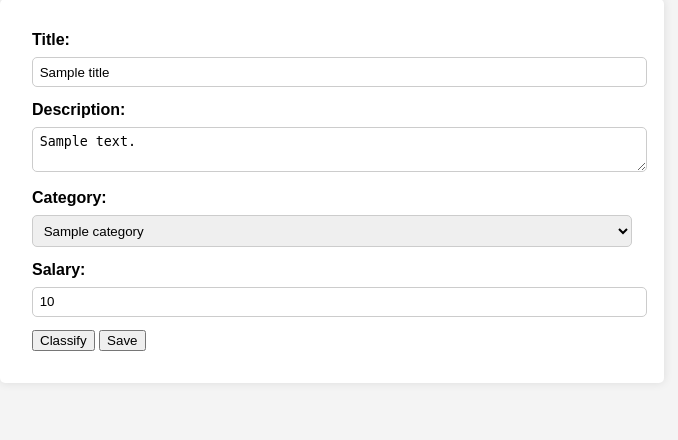
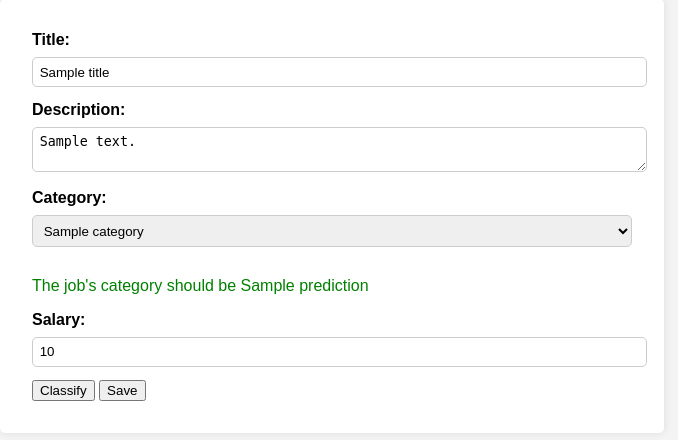
Before and after one commit to trungkien15work/COSC3015_Assignment_3_P2, a Flask app: template templates/create_job.html in a window 1280 px wide. Shown: the part 163-603 px from the top of the page, without its empty margins (308-986 px from the left). Run offline with Flask 3, Linux system fonts and the light colour scheme; the template is opened without the code that fills it: most values are stand-ins (such as "Sample title", 1, 10 or a date in 2020).

Commit message:
Add prediction label

```diff
--- a/app.py
+++ b/app.py
@@ -41,6 +41,7 @@ def create_job():
             f_title = request.form['title']
             f_content = request.form['description']
             f_salary = request.form['salary']
+            f_category = request.form['category']
 
             # Tokenize the content of the .txt file so as to input to the saved mode
             tokenized_data = tokenizeTxt(f_content)
@@ -61,20 +62,20 @@ def create_job():
             # Predict the label of tokenized_data
             y_pred = model.predict(X_tfidf_des)
             y_pred = y_pred[0]
-            print('y_pred', y_pred)
-            return render_template('create_job.html', category=y_pred, title=f_title, description=f_content, categories=categories, salary=f_salary)
+            print('category', f_category)
+            return render_template('create_job.html', prediction=y_pred, title=f_title, description=f_content, categories=categories, salary=f_salary, selectedCategory=f_category)
+        elif request.form['button'] == 'Save':
+            title = request.form['title']
+            description = request.form['description']
+            category = request.form['category']
+            salary = request.form['salary']
 
-        title = request.form['title']
-        description = request.form['description']
-        category = request.form['category']
-        salary = request.form['salary']
-
-        new_job = Job(title=title, description=description, category=category, salary=salary)
-        db.session.add(new_job)
-        db.session.commit()
+            new_job = Job(title=title, description=description, category=category, salary=salary)
+            db.session.add(new_job)
+            db.session.commit()
 
         return redirect(url_for('index'))
-    return render_template('create_job.html', categories=categories)
+    return render_template('create_job.html', categories=categories, selectedCategory="Engineering")
 
 if __name__ == '__main__':
     with app.app_context():
--- a/templates/create_job.html
+++ b/templates/create_job.html
@@ -9,9 +9,16 @@
     <label for="category">Category:</label>
     <select id="category" name="category" required>
         {% for category in categories %}
-        <option value="{{ category }}">{{ category }}</option>
+            {% if category == selectedCategory %}
+            <option value="{{ category }}" selected>{{ category }}</option>
+            {% else %}
+            <option value="{{ category }}">{{ category }}</option>
+            {% endif %}
         {% endfor %}
     </select><br>
+    {% if prediction %}
+    <p style="color: green">The job's category should be {{ prediction }} </p>
+    {% endif %}
     <label for="salary">Salary:</label>
     <input type="text" id="salary" name="salary" value="{{ salary }}"><br>
     <input type="submit" name="button" value="Classify" />
```
